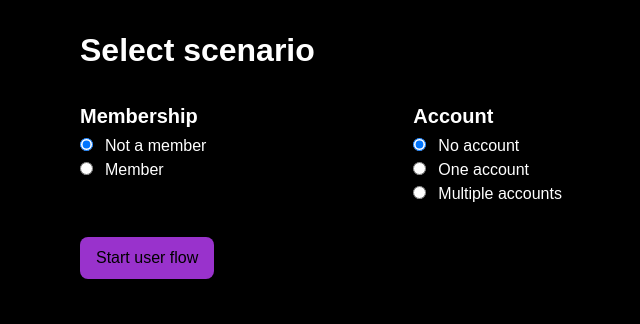
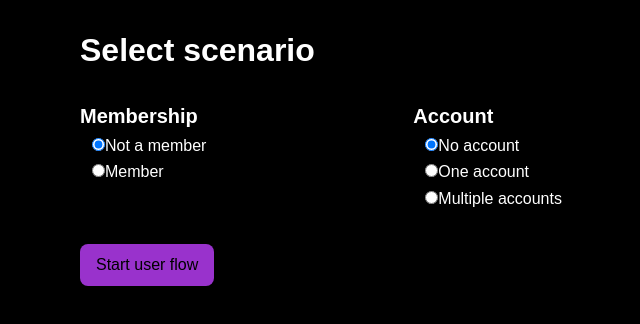
Before and after one commit to Jyri-droid/select-package, a React (Create React App) app: page /select-package/ in a window 1280 px wide. Shown: the top 324 px of the page, without its empty margins (60-700 px from the left). Built offline with nearby package versions, Linux system fonts and the light colour scheme.

Commit message:
fix radio button

```diff
--- a/src/RadioButtonGroup.js
+++ b/src/RadioButtonGroup.js
@@ -1,16 +1,16 @@
 const RadioButtonGroup = (props) => {
   const radioButtons = props.texts.labels.map((element, index) => {
     return (
-      <div key={"radiobutton" + index}>
+      <label key={"radiobutton" + index}>
         <input
           type="radio"
           name={props.texts.title ? props.texts.title : "Account"}
           value={element}
           defaultChecked={index === 0 && "true"}
-        ></input>
-        <label htmlFor={element}>{element}</label>
+        />
+        {element}
         <br />
-      </div>
+      </label>
     );
   });
   return (
--- a/src/styles.css
+++ b/src/styles.css
@@ -37,7 +37,7 @@ label {
 }
 
 input[type="radio"] {
-  margin: 0.35rem 0;
+  margin: 0.35rem 0 0.5rem 0;
 }
 
 .notification {
```
